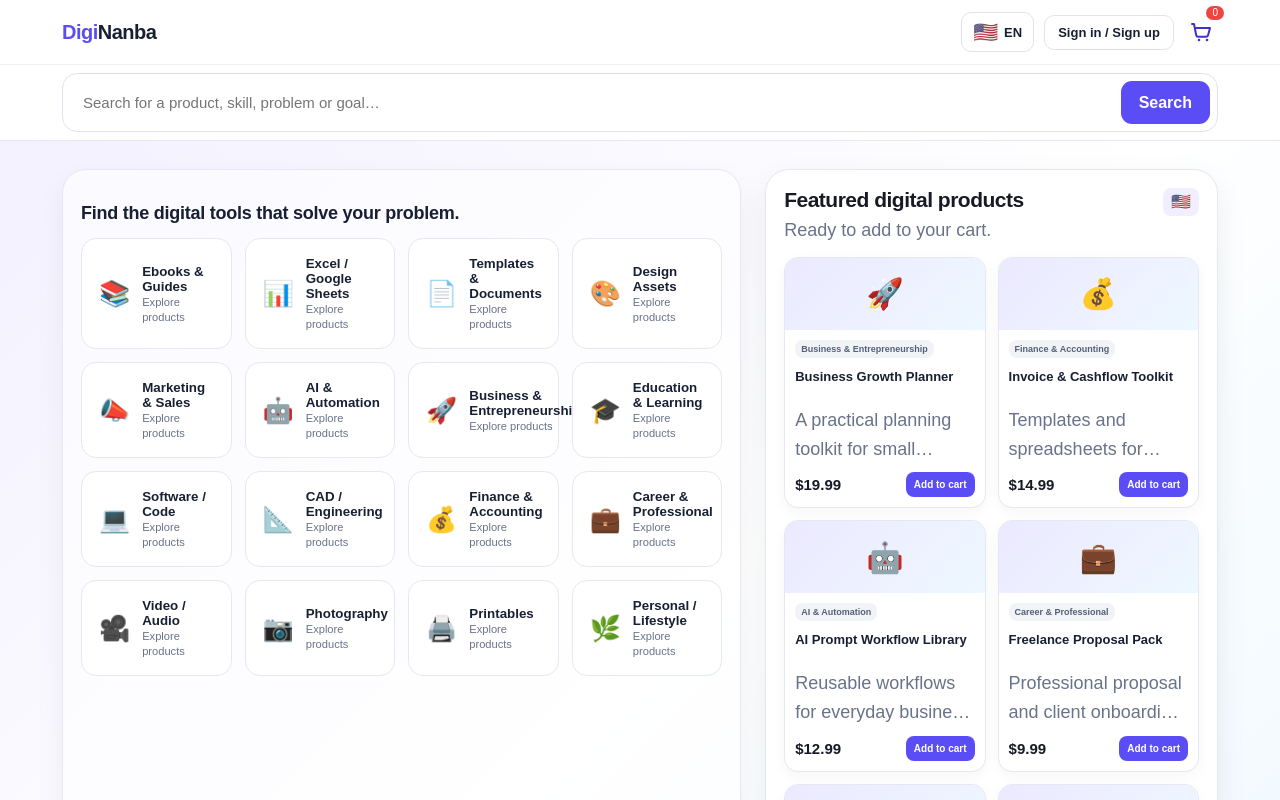
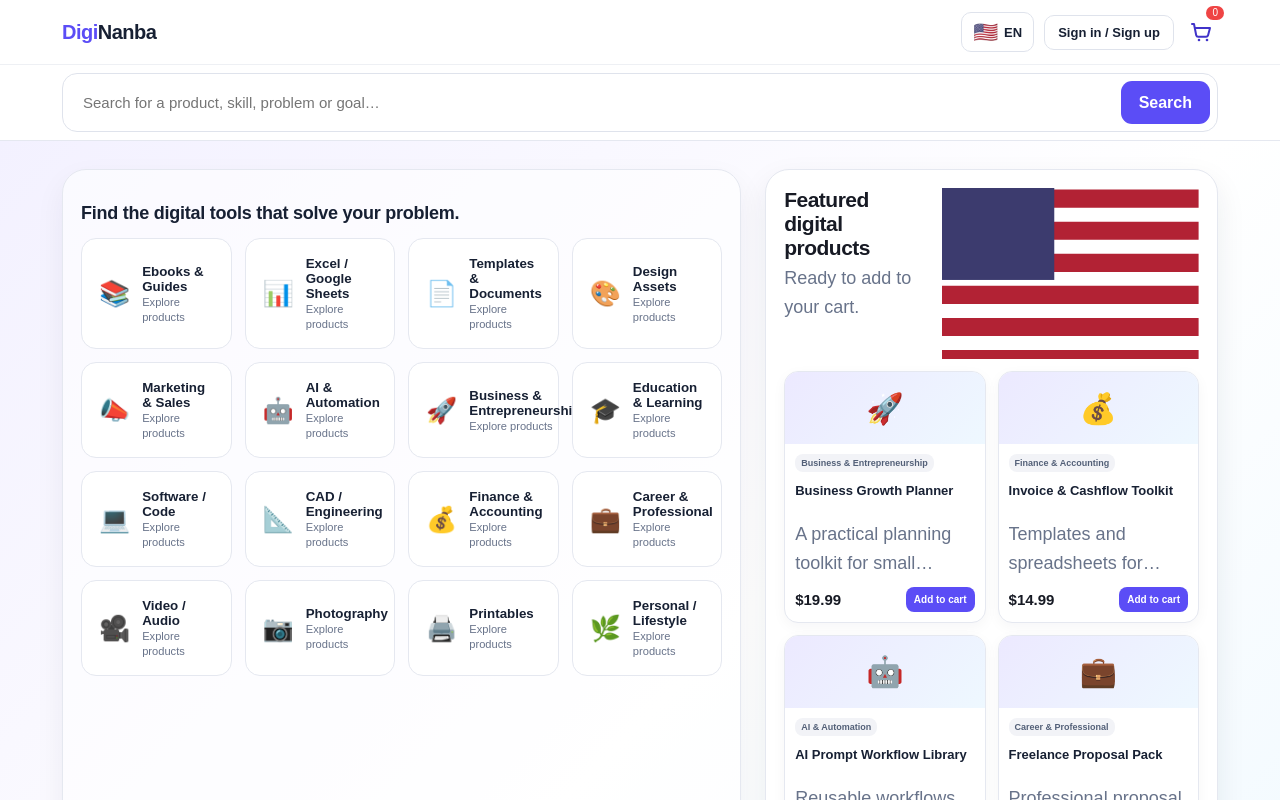
Before and after one commit to agnengineeringselectricals-crypto/diginanba, a Next.js app: page / in a window 1280 px wide. Shown: the top 800 px of the page. Built offline with nearby package versions, Linux system fonts and the light colour scheme; no server answers; the database is empty.

Commit message:
Show visible market flag in featured products

```diff
--- a/app/HomePageClient.tsx
+++ b/app/HomePageClient.tsx
@@ -199,7 +199,7 @@ export default function HomePageClient({ initialProducts }: Props) {
           <aside className="ref-featured-panel" aria-label="Featured digital products">
             <div className="ref-featured-head">
               <div><h2>Featured digital products</h2><p>Ready to add to your cart.</p></div>
-              <span className="ref-featured-market"><span className="ref-featured-market-flag">{countryFlag}</span></span>
+              {market === 'UK' ? <svg className="ref-market-flag-svg" viewBox="0 0 24 16" aria-label="United Kingdom flag"><rect width="24" height="16" fill="#012169"/><path d="M0 0l24 16M24 0L0 16" stroke="#fff" strokeWidth="3"/><path d="M0 0l24 16M24 0L0 16" stroke="#c8102e" strokeWidth="1.3"/><path d="M12 0v16M0 8h24" stroke="#fff" strokeWidth="5"/><path d="M12 0v16M0 8h24" stroke="#c8102e" strokeWidth="3"/></svg> : <svg className="ref-market-flag-svg" viewBox="0 0 24 16" aria-label="United States flag"><rect width="24" height="16" fill="#fff"/><path d="M0 1h24M0 4h24M0 7h24M0 10h24M0 13h24M0 16h24" stroke="#b22234" strokeWidth="1.7"/><rect width="10.5" height="8.6" fill="#3c3b6e"/></svg>}
             </div>
             <div className="ref-featured-grid">
               {products.slice(0, 6).map((product) => <article className="ref-featured-card" key={product.id}>
```
